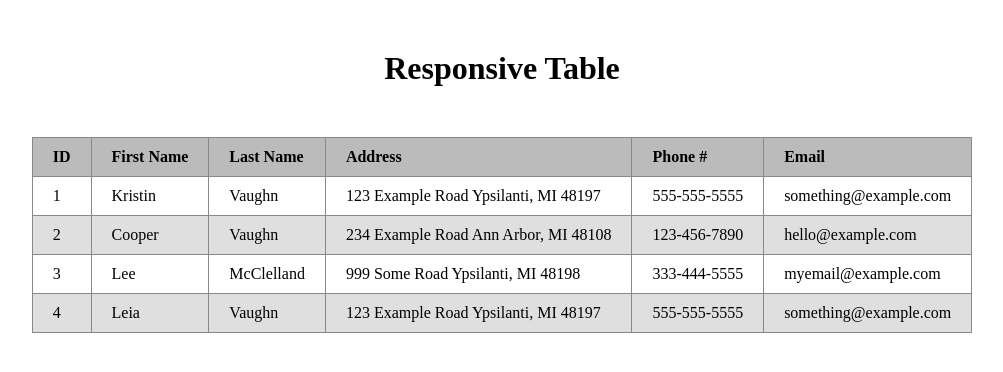
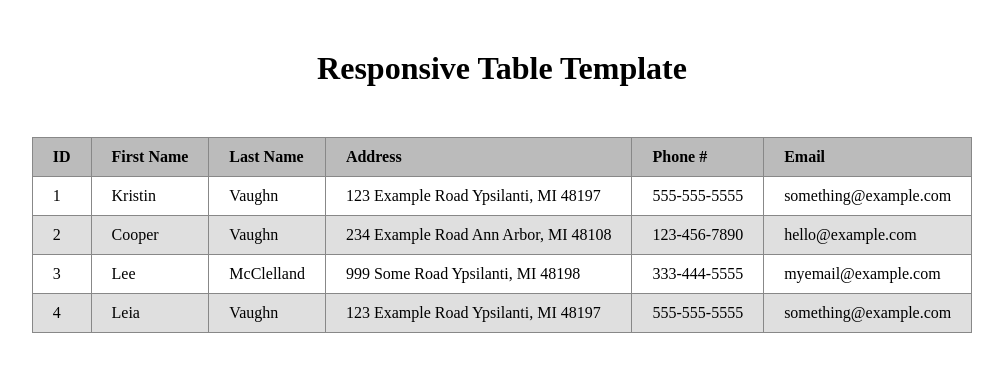
Before and after one commit to knvaughn/responsive-table-template, a plain HTML site: page index.html in a window 1280 px wide. Shown: the whole page, without its empty margins (138-1141 px from the left). Drawn offline with Linux system fonts and the light colour scheme.

Commit message:
Update header

```diff
--- a/index.html
+++ b/index.html
@@ -22,7 +22,7 @@
 </head>
 <body>
 	<header>
-		<h1>Responsive Table</h1>
+		<h1>Responsive Table Template</h1>
 	</header>
 	<main>
 		<table>
```
